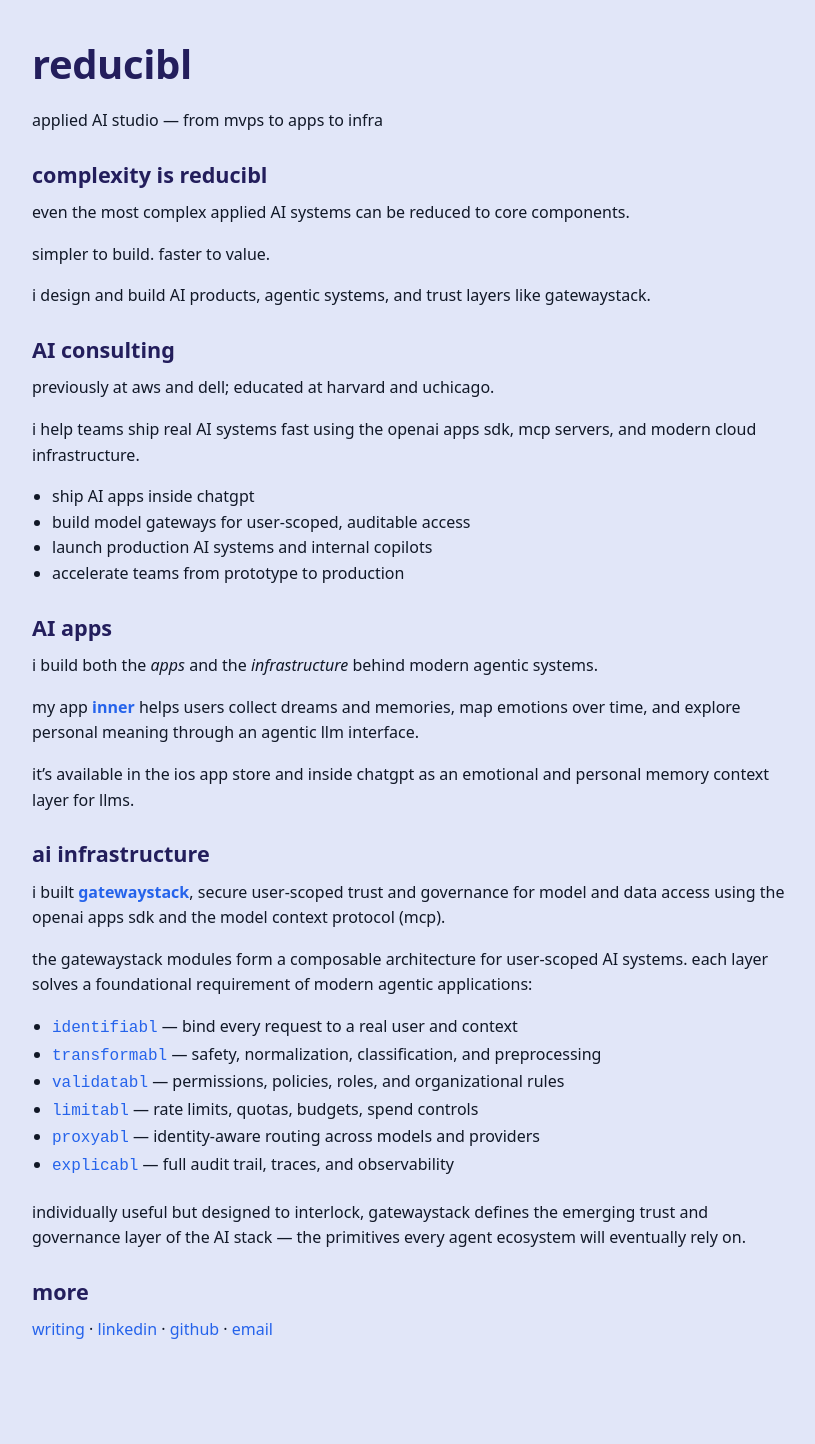
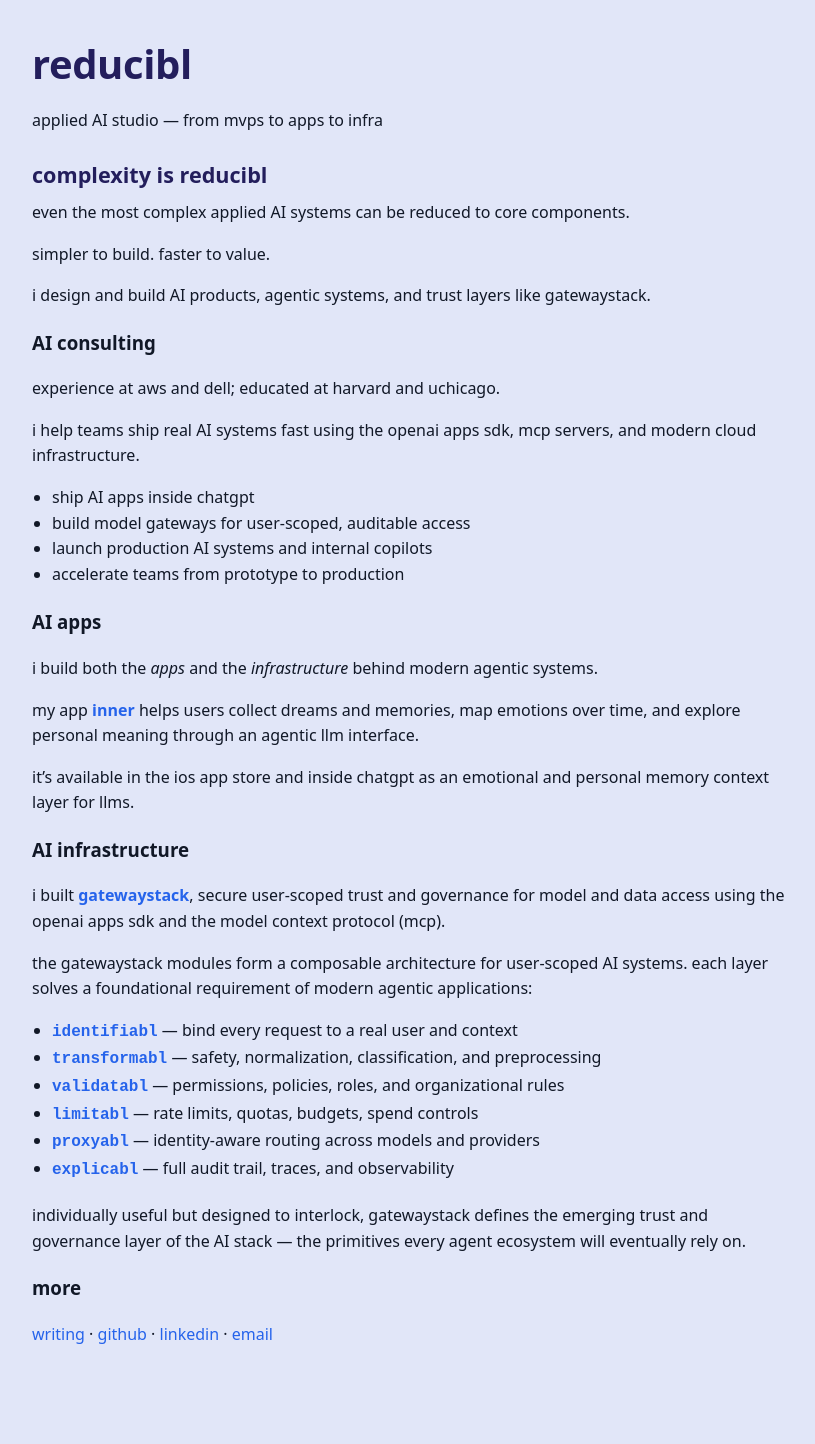
Before and after one commit to davidcrowe/reducibl.com, a Jekyll site: the page built from index.md, in a window 1280 px wide. Shown: the whole page, without its empty margins (228-1043 px from the left). Built offline with Jekyll 4.4.1, drawn with Linux system fonts in a browser that asks for light colours.

Commit message:
ux experimentation

```diff
--- a/index.md
+++ b/index.md
@@ -15,9 +15,9 @@ simpler to build. faster to value.
 
 i design and build AI products, agentic systems, and trust layers like gatewaystack.
 
-## AI consulting
+### AI consulting
 
-previously at aws and dell; educated at harvard and uchicago.
+experience at aws and dell; educated at harvard and uchicago.
 
 i help teams ship real AI systems fast using the openai apps sdk, mcp servers, and modern cloud infrastructure.
 
@@ -26,7 +26,7 @@ i help teams ship real AI systems fast using the openai apps sdk, mcp servers, a
 - launch production AI systems and internal copilots
 - accelerate teams from prototype to production
 
-## AI apps
+### AI apps
 
 i build both the *apps* and the *infrastructure* behind modern agentic systems.
 
@@ -34,21 +34,21 @@ my app [**inner**](https://innerdreamapp.com) helps users collect dreams and mem
 
 it’s available in the ios app store and inside chatgpt as an emotional and personal memory context layer for llms.
 
-## ai infrastructure
+### AI infrastructure
 
 i built [**gatewaystack**](https://gatewaystack.com), secure user-scoped trust and governance for model and data access using the openai apps sdk and the model context protocol (mcp).
 
 the gatewaystack modules form a composable architecture for user-scoped AI systems. each layer solves a foundational requirement of modern agentic applications:
 
-- [`identifiabl`](https://identifiabl.com) — bind every request to a real user and context
-- [`transformabl`](https://transformabl.com) — safety, normalization, classification, and preprocessing
-- [`validatabl`](https://validatabl.com) — permissions, policies, roles, and organizational rules
-- [`limitabl`](https://limitabl.com) — rate limits, quotas, budgets, spend controls
-- [`proxyabl`](https://proxyabl.com) — identity-aware routing across models and providers
-- [`explicabl`](https://explicabl.com) — full audit trail, traces, and observability
+- [**`identifiabl`**](https://identifiabl.com) — bind every request to a real user and context
+- [**`transformabl`**](https://transformabl.com) — safety, normalization, classification, and preprocessing
+- [**`validatabl`**](https://validatabl.com) — permissions, policies, roles, and organizational rules
+- [**`limitabl`**](https://limitabl.com) — rate limits, quotas, budgets, spend controls
+- [**`proxyabl`**](https://proxyabl.com) — identity-aware routing across models and providers
+- [**`explicabl`**](https://explicabl.com) — full audit trail, traces, and observability
 
 individually useful but designed to interlock, gatewaystack defines the emerging trust and governance layer of the AI stack — the primitives every agent ecosystem will eventually rely on.
 
-## more
+### more
 
-[writing](/writing) · [linkedin](https://www.linkedin.com/in/mrdavidcrowe) · [github](https://github.com/davidcrowe) · [email](mailto:david.paul.crowe@gmail.com)
+[writing](/writing) · [github](https://github.com/davidcrowe) · [linkedin](https://www.linkedin.com/in/mrdavidcrowe) · [email](mailto:david.paul.crowe@gmail.com)
```
